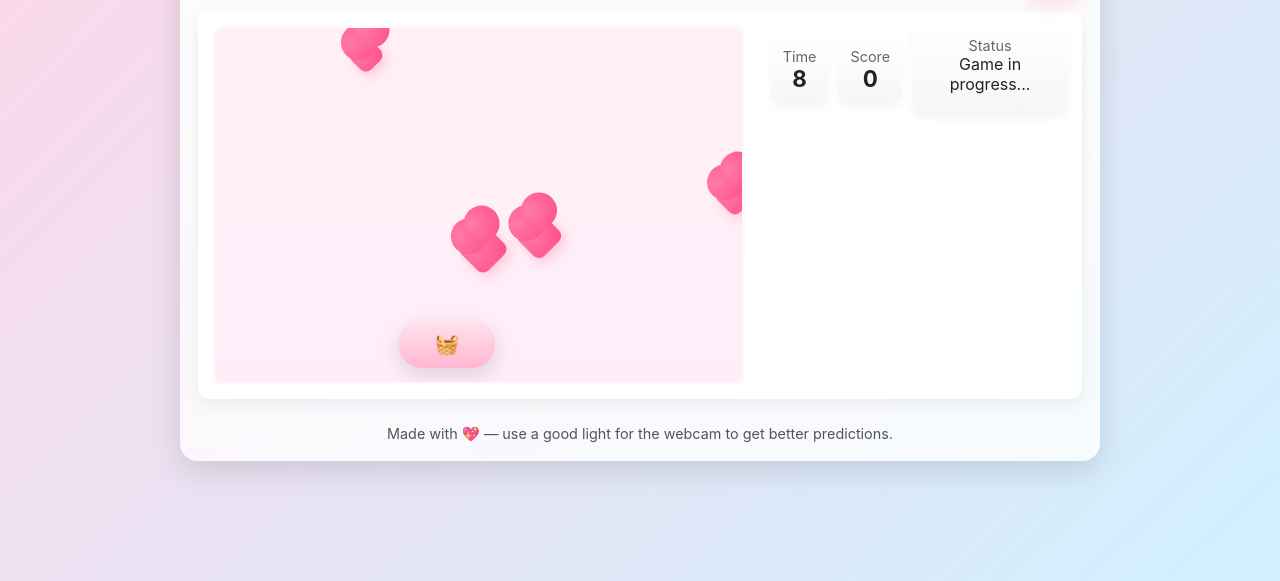
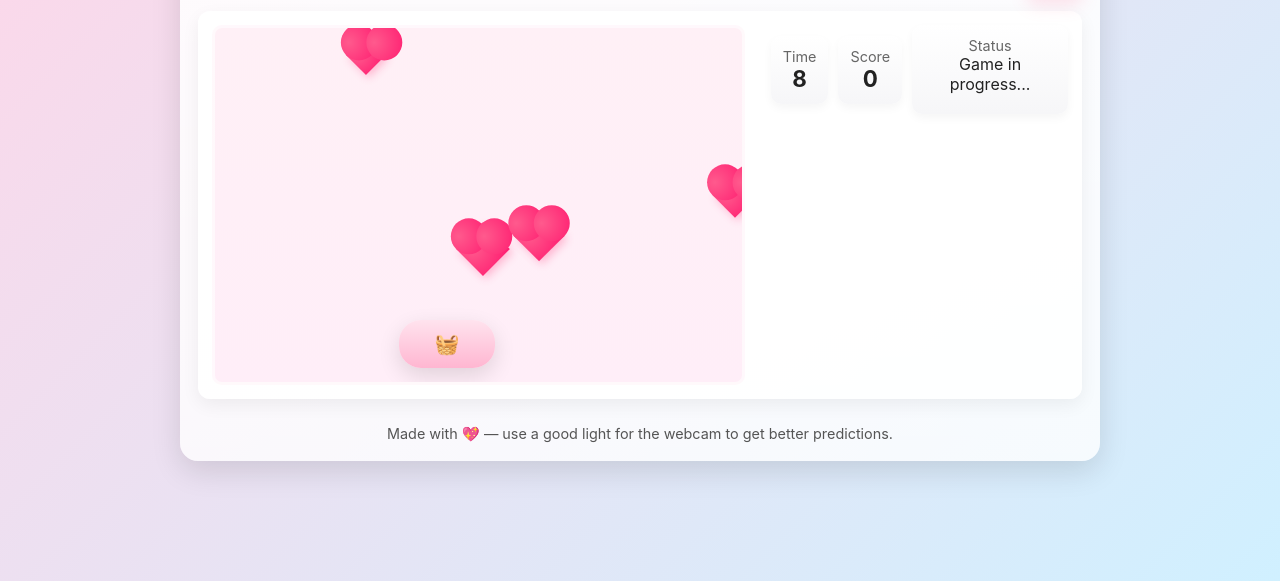
Before and after one commit to joysherin2009/Game-Rater, a plain HTML site: page index.html in a window 1280 px wide. Both pictures are taken after a click on the button "Play". Shown: the part 219-800 px from the top of the page. Drawn offline with Linux system fonts and the light colour scheme.

Commit message:
Update index.html

```diff
--- a/index.html
+++ b/index.html
@@ -3,7 +3,7 @@
 <head>
   <meta charset="utf-8" />
   <meta name="viewport" content="width=device-width, initial-scale=1" />
-  <title>Catch the Hearts — Rate Signs</title>
+  <title>Catch the Hearts & Rate the game</title>
 
   <!-- Teachable Machine dependencies (keep these as in your original) -->
   <script src="https://cdn.jsdelivr.net/npm/@tensorflow/tfjs@latest/dist/tf.min.js"></script>
@@ -142,29 +142,37 @@
       touch-action:none;
     }
 
-    .heart{
-      position:absolute;
-      width:36px;
-      height:36px;
-      background: radial-gradient(circle at 30% 30%, #ff7aa9, #ff4d88);
-      transform: rotate(-45deg);
-      border-radius:8px;
-      box-shadow: 0 6px 12px rgba(255,80,140,0.25);
-    }
-    /* create heart shape by pseudo elements */
-    .heart:before, .heart:after{
-      content:"";
-      position:absolute;
-      width:36px;
-      height:36px;
-      background: radial-gradient(circle at 30% 30%, #ff7aa9, #ff4d88);
-      border-radius:50%;
-      top:-18px;
-      left:0;
-    }
-    .heart:after{
-      left:18px;
-    }
+.heart {
+  position: absolute;
+  width: 36px;
+  height: 36px;
+  background: radial-gradient(circle at 30% 30%, #ff5a8d, #ff1c70);
+  box-shadow: 0 4px 8px rgba(255, 50, 120, 0.3);
+  transform: rotate(-45deg);
+  top: 0;
+  left: 0;
+}
+
+.heart::before,
+.heart::after {
+  content: "";
+  position: absolute;
+  width: 36px;
+  height: 36px;
+  background: radial-gradient(circle at 30% 30%, #ff5a8d, #ff1c70);
+  border-radius: 50%;
+}
+
+.heart::before {
+  top: -18px;
+  left: 0;
+}
+
+.heart::after {
+  top: 0;
+  left: 18px;
+}
+
     /* small responsive tweaks */
     @media (max-width:700px){
       #hud{ order:2; width:100%; justify-content:space-between }
```
